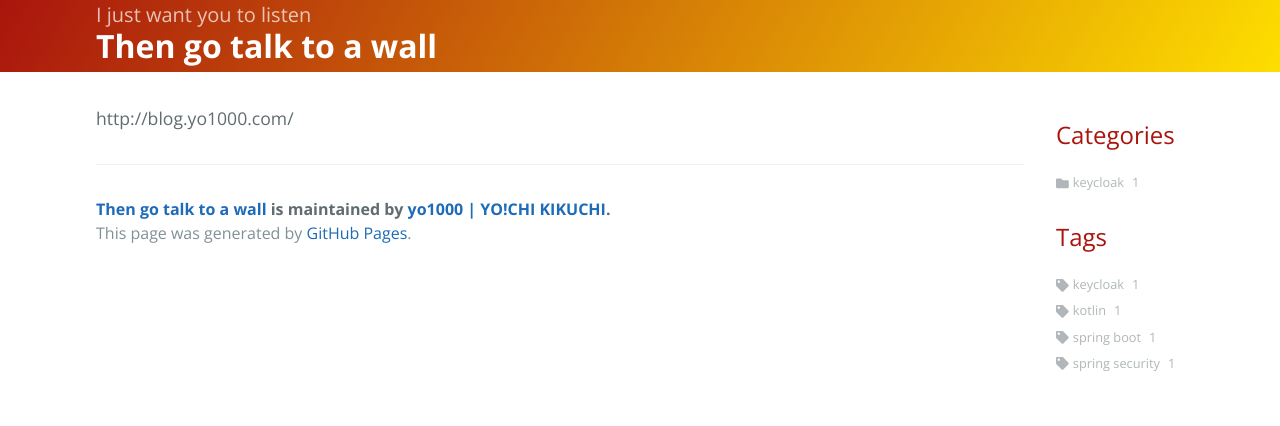
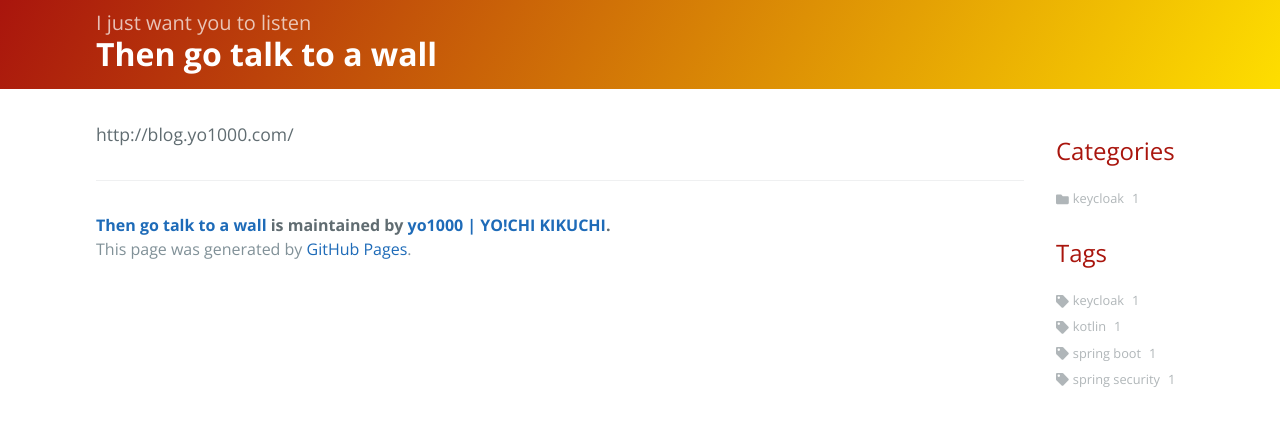
Before and after one commit to yo1000/blog.yo1000.com, a Jekyll site: the page built from README.md, in a window 1280 px wide. Shown: the top 426 px of the page. Built offline with Jekyll 4.4.1, drawn with Linux system fonts in a browser that asks for light colours; our own code applies the rules of GitHub Pages for plain Markdown files.

Commit message:
Update overwrite.css

```diff
--- a/res/site/css/overwrite.css
+++ b/res/site/css/overwrite.css
@@ -102,8 +102,8 @@
 
 @media screen and (min-width: 64em) {
   .page-header {
-    padding-top: 0;
-    padding-bottom: 0;
+    width: 100%;
+    padding: .5rem 6rem;
     text-align: left;
   }
 
```
